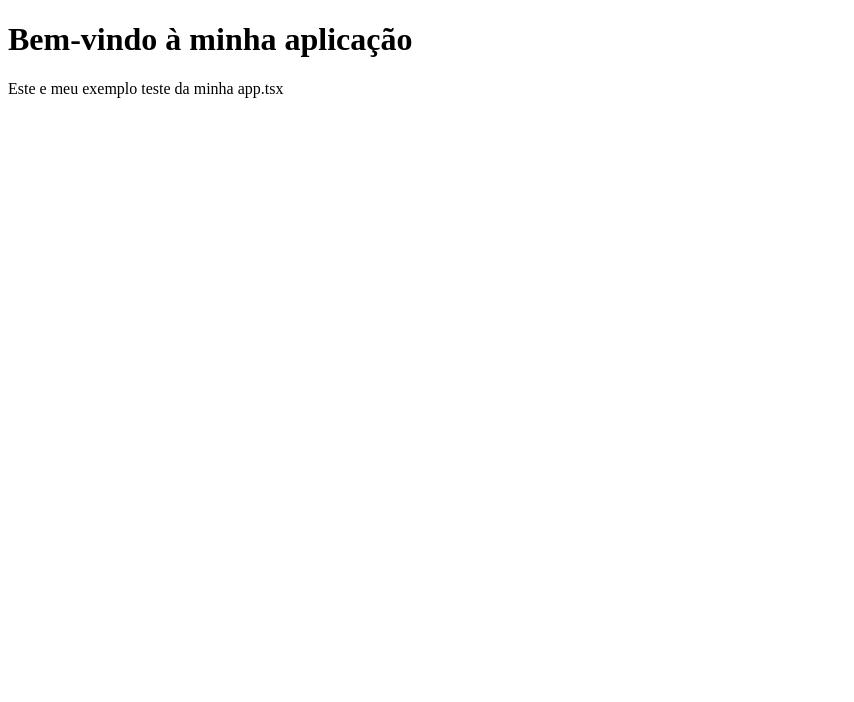
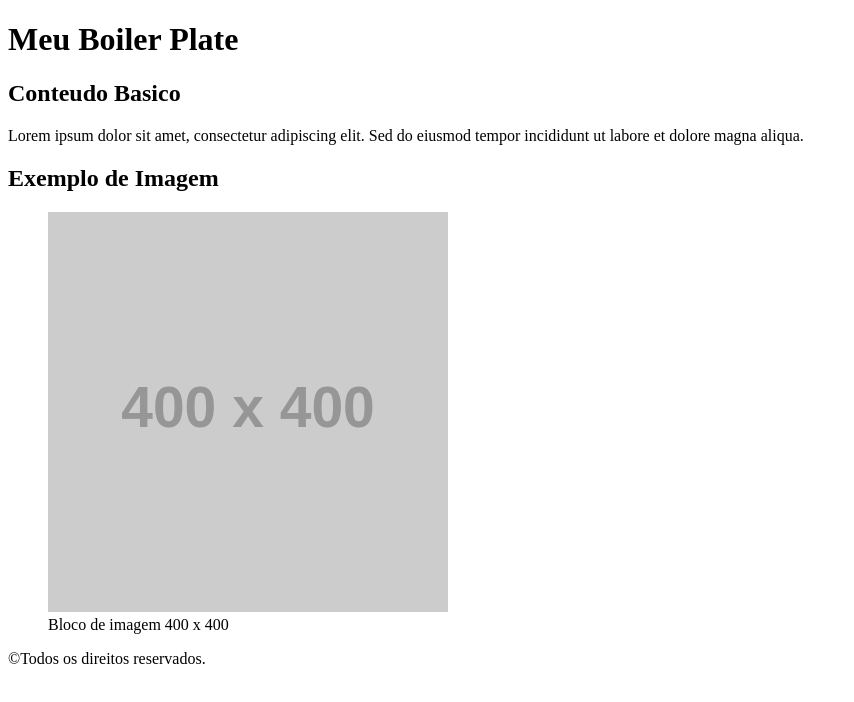
Before and after one commit to 1TDSPH-26/front-2sem-aula-10, a React (Vite) app in the folder my-app/: page / in a window 1280 px wide. Shown: the top 702 px of the page, without its empty margins (0-854 px from the left). Built offline with nearby package versions, Linux system fonts and the light colour scheme.

Commit message:
feat: criaçao do rodape cabecalho e conteudo e usando imagem no conteudo

```diff
--- a/my-app/index.html
+++ b/my-app/index.html
@@ -3,7 +3,7 @@
   <head>
     <meta charset="UTF-8" />
     <meta name="viewport" content="width=device-width, initial-scale=1.0" />
-    <title>Treino de aula</title>
+    <title>MEU-BOILER-PLATE</title>
   </head>
   <body>
     <div id="root"></div>
--- a/my-app/src/App.tsx
+++ b/my-app/src/App.tsx
@@ -1,9 +1,15 @@
+//comando rfc
+
+import Cabecalho from "./components/Cabecalho/Cabecalho";
+import Conteudo from "./components/Conteudo/Conteudo";
+import Rodape from "./components/Rodape/Rodape";
+
 export default function App(){
-
     return(
         <div>
-            <h1>Bem-vindo à minha aplicação</h1>
-            <p>Este e meu exemplo teste da minha app.tsx</p>
+            <Cabecalho />
+            <Conteudo />
+            <Rodape />
         </div>
     );
 }
--- /dev/null
+++ b/my-app/src/components/Cabecalho/Cabecalho.tsx
@@ -0,0 +1,7 @@
+export default function Cabecalho(){
+    return(
+       <header>
+            <h1>Meu Boiler Plate</h1>
+       </header>
+    );
+}
--- /dev/null
+++ b/my-app/src/components/Conteudo/Conteudo.tsx
@@ -0,0 +1,17 @@
+export default function Conteudo(){
+    return(
+       <main>
+            <section>
+                <h2>Conteudo Basico</h2>
+                <p>Lorem ipsum dolor sit amet, consectetur adipiscing elit. Sed do eiusmod tempor incididunt ut labore et dolore magna aliqua.</p>
+            </section>
+            <section>
+                <h2>Exemplo de Imagem</h2>
+                <figure>
+                    <img src="https://placehold.co/400x400/c1c1c1/FFFFFF/png" alt="Exemplo de imagem" />
+                    <figcaption>Bloco de imagem 400 x 400</figcaption>
+                </figure>
+            </section>
+       </main>
+    );
+}
--- /dev/null
+++ b/my-app/src/components/Rodape/Rodape.tsx
@@ -0,0 +1,7 @@
+export default function Rodape(){
+    return(
+       <footer>
+            <p>&copy;Todos os direitos reservados.</p>
+       </footer>
+    );
+}
```
Also changed, not shown: my-app/src/img/quadrado.png (added).
